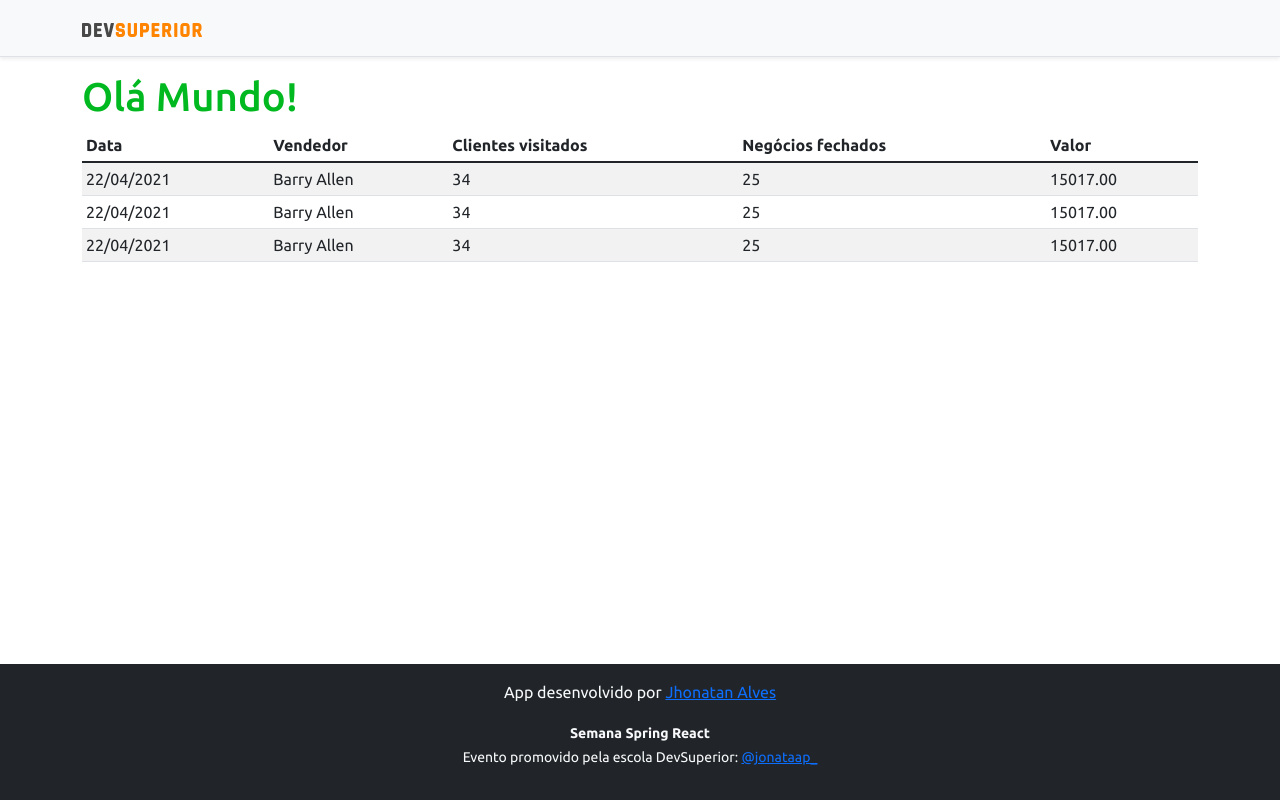
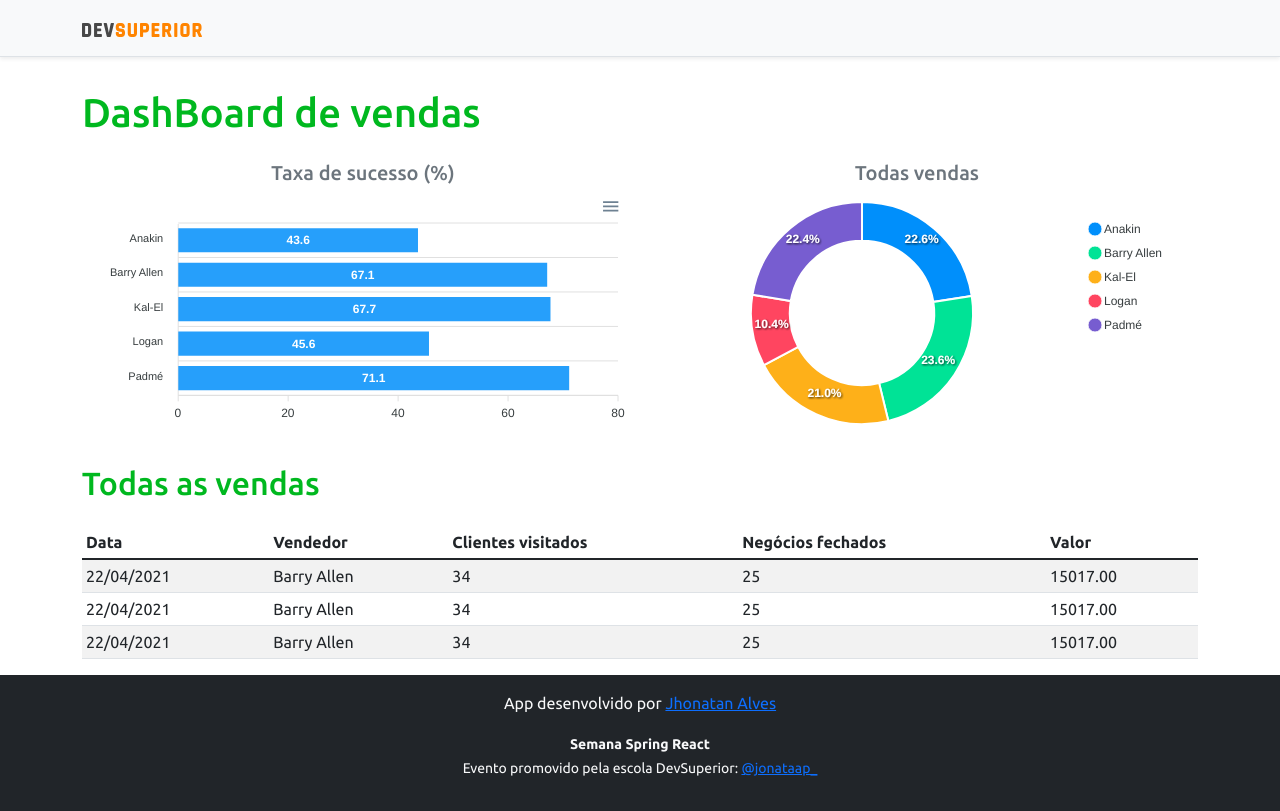
Before and after one commit to JhonatanAlves4/projeto-sds4, a React (Create React App) app in the folder frontend/: page / in a window 1280 px wide. Built offline with nearby package versions, Linux system fonts and the light colour scheme.

Commit message:
static charts

```diff
--- a/frontend/package.json
+++ b/frontend/package.json
@@ -3,6 +3,8 @@
   "version": "0.1.0",
   "private": true,
   "dependencies": {
+    "@popperjs/core": "^2.10.1",
+    "@testing-library/dom": "^8.3.0",
     "@testing-library/jest-dom": "^5.11.4",
     "@testing-library/react": "^11.1.0",
     "@testing-library/user-event": "^12.1.10",
@@ -10,8 +12,10 @@
     "@types/node": "^12.0.0",
     "@types/react": "^17.0.0",
     "@types/react-dom": "^17.0.0",
+    "apexcharts": "^3.28.1",
     "bootstrap": "^5.1.1",
     "react": "^17.0.2",
+    "react-apexcharts": "^1.3.9",
     "react-dom": "^17.0.2",
     "react-scripts": "4.0.3",
     "typescript": "^4.1.2",
--- a/frontend/src/App.tsx
+++ b/frontend/src/App.tsx
@@ -1,4 +1,6 @@
+import BarChart from "components/barChart";
 import DataTable from "components/dataTable";
+import DonutChart from "components/donutChart";
 import Footer from "components/footer";
 import Navbar from "components/navbar";
 
@@ -8,8 +10,22 @@ function App() {
       <Navbar />
       <div className="container">
 
-        <h1 className="text-primary">Olá Mundo!</h1>
+        <h1 className="text-primary py-3">DashBoard de vendas</h1>
 
+        <div className="row px-3">
+          <div className="col-sm-6">
+            <h5 className="text-center text-secondary">Taxa de sucesso (%)</h5>
+            <BarChart />
+          </div>
+          <div className="col-sm-6">
+            <h5 className="text-center text-secondary">Todas vendas</h5>
+            <DonutChart />
+          </div>
+        </div>
+
+        <div className="py-3">
+          <h2 className="text-primary">Todas as vendas</h2>
+        </div>
 
         <DataTable />
       </div>
--- /dev/null
+++ b/frontend/src/components/barChart/index.tsx
@@ -0,0 +1,34 @@
+import Chart from 'react-apexcharts';
+
+const BarChart = () => {
+
+    const options = {
+        plotOptions: {
+            bar: {
+                horizontal: true,
+            }
+        },
+    };
+
+    const mockData = {
+        labels: {
+            categories: ['Anakin', 'Barry Allen', 'Kal-El', 'Logan', 'Padmé']
+        },
+        series: [
+            {
+                name: "% Sucesso",
+                data: [43.6, 67.1, 67.7, 45.6, 71.1]
+            }
+        ]
+    };
+    return (
+        <Chart
+        options={{...options, xaxis: mockData.labels}}
+        series={mockData.series}
+        type="bar"
+        height="240"
+        />
+    );
+}
+
+export default BarChart;
--- /dev/null
+++ b/frontend/src/components/donutChart/index.tsx
@@ -0,0 +1,26 @@
+import Chart from 'react-apexcharts';
+
+const DonutChart = () => {
+
+    const mockData = {
+        series: [477138, 499928, 444867, 220426, 473088],
+        labels: ['Anakin', 'Barry Allen', 'Kal-El', 'Logan', 'Padmé']
+    }
+
+    const options = {
+        legend: {
+            show: true
+        }
+    }
+
+    return (
+        <Chart
+        options={{...options, labels: mockData.labels}}
+        series={mockData.series}
+        type="donut"
+        height="240"
+        />
+    );
+}
+
+export default DonutChart;
```
Also changed, not shown: 2 other files (tests, documents, lock files or other folders).
